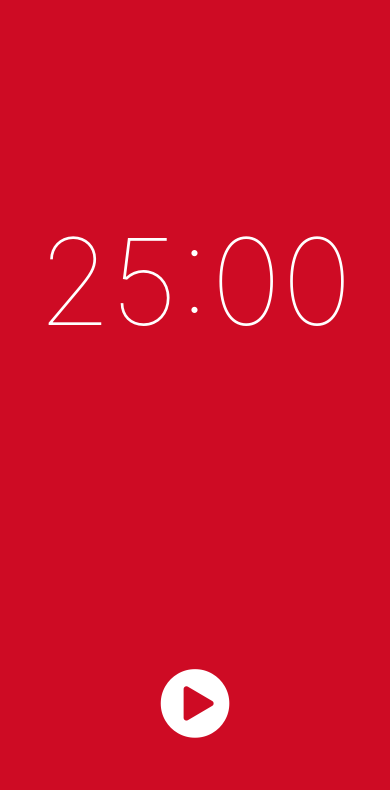
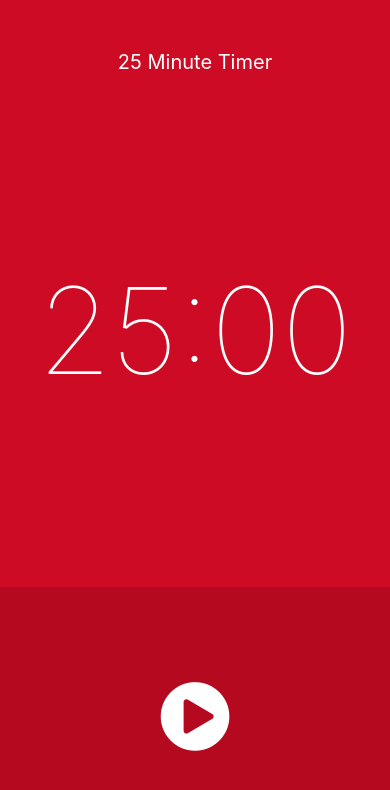
Before and after one commit to Trapa-Eureka/tomato-timer, a React Native app: screen / in a window 390 px wide. Shown: the top 790 px of the page. Built offline with nearby package versions, Linux system fonts and the light colour scheme.

Commit message:
edit style

```diff
--- a/components/Timer/presenter.js
+++ b/components/Timer/presenter.js
@@ -30,6 +30,7 @@ class Timer extends Component{
         return(
             <View style={styles.container}>
                 <StatusBar barStyle="light-content" />
+                <Text style={styles.title}>25 Minute Timer</Text>
                 <View style={styles.upper}>
                     <Text style={styles.time}>
                         {formatTime(timerDuration - elapsedTime)}
@@ -51,17 +52,27 @@ class Timer extends Component{
 const styles = StyleSheet.create({
     container: {
         flex: 1,
+        backgroundColor: "#ffffff"
+    },
+    title: {
+        color: "#ffffff",
+        fontSize: 20,
+        paddingTop: 50,
+        textAlign: "center",
+        fontWeight: "400",
         backgroundColor: "#ce0b24"
     },
     upper: {
         flex: 2,
         justifyContent: "center",
-        alignItems: "center"
+        alignItems: "center",
+        backgroundColor: "#ce0b24"
     },
     lower: {
         flex: 1,
         justifyContent: "center",
-        alignItems: "center"
+        alignItems: "center",
+        backgroundColor: "#b4091f"
     },
     time: {
         color: "#ffffff",
```
